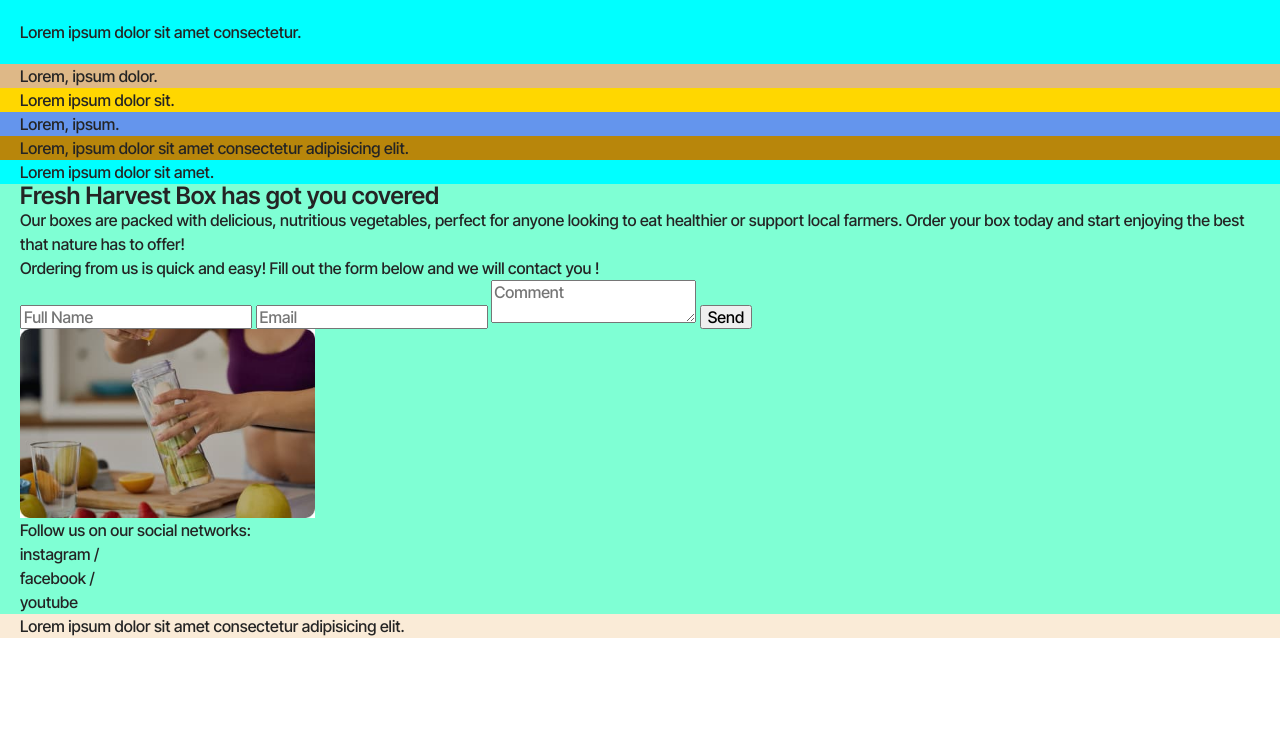
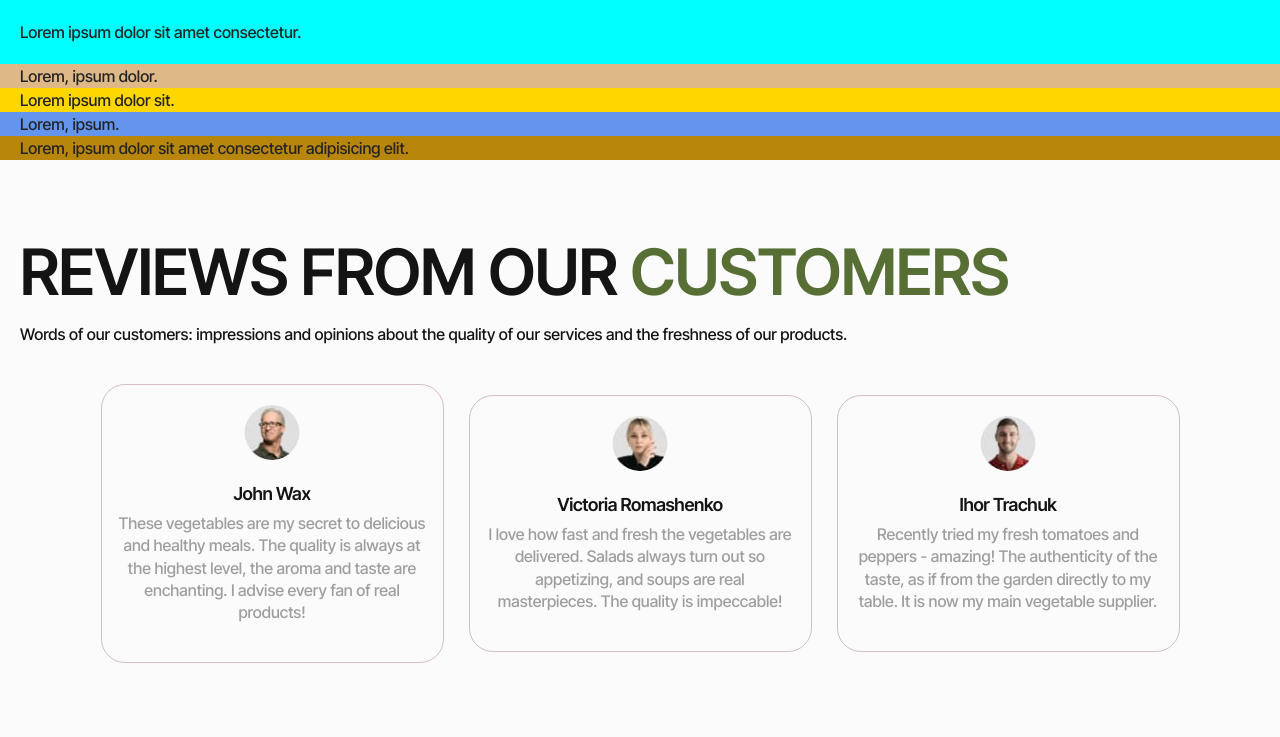
Before and after one commit to Iv-Hl/Cool_Developers, a website built with Vite: page src/index.html in a window 1280 px wide. Shown: the top 737 px of the page. Built offline with nearby package versions, Linux system fonts and the light colour scheme.

Commit message:
Sections 5

```diff
--- a/src/css/reviews.css
+++ b/src/css/reviews.css
@@ -1,3 +1,117 @@
 .reviews {
-    background-color: aqua;
+    padding-top: 80px;
+    padding-bottom: 80px;
+    background: #fbfbfb;
 }
+
+.reviews_main {
+    font-weight: 600;
+    font-size: 48px;
+    line-height: 104%;
+    letter-spacing: -0.01em;
+    text-transform: uppercase;
+    color: #141414;
+    margin-bottom: 20px;
+}
+
+.reviews_main_pos {
+    color: #576f35;
+}
+
+.reviews_main_text {
+    font-weight: 500;
+    font-size: 14px;
+    line-height: 129%;
+    color: #141414;
+    margin-bottom: 40px;
+}
+
+.reviews_sec {
+    display: flex;
+    gap: 18px;
+    align-items: center;
+    justify-content: center;
+}
+
+.reviews_sec_list {
+    border: 1px solid rgba(122, 49, 69, 0.3);
+    border-radius: 24px;
+    padding: 20px 16px 38px 16px;
+    width: 100%;
+}
+
+.reviews_sec_list_img {
+    border-radius: 100px;
+    margin-right: auto;
+    margin-left: auto;
+    margin-bottom: 24px;
+}
+
+.reviews_sec_list_main {
+    font-weight: 600;
+    font-size: 16px;
+    line-height: 125%;
+    letter-spacing: -0.02em;
+    text-align: center;
+    color: #040306;
+    margin-bottom: 8px;
+}
+
+.reviews_sec_list_text {
+    font-weight: 500;
+    font-size: 14px;
+    line-height: 129%;
+    text-align: center;
+    color: rgba(4, 3, 6, 0.4);
+}
+
+.secb{
+    display: none;
+}
+
+.secc{
+    display: none;
+}
+
+@media only screen and (min-width: 375px) {
+    .reviews_sec_list {
+        width: 335px;
+    }
+}
+
+@media only screen and (min-width: 768px) {
+    .reviews_main {
+        font-size: 64px;
+        line-height: 100%;
+    }
+    .reviews_main_text {
+        font-size: 16px;
+        line-height: 125%;
+    }
+    .reviews_sec_list {
+        width: 343px;
+    }
+    .reviews_sec_list_main {
+        font-size: 18px;
+        line-height: 110%;
+        color: #141414;
+
+    }
+    .reviews_sec_list_text {
+        font-size: 16px;
+        line-height: 140%;
+        color: rgba(20, 20, 20, 0.4);
+    }
+    .secb{
+        display: block;
+    }
+}
+
+@media only screen and (min-width: 1280px) {
+    .reviews_sec {
+        gap: 25px;
+    }
+    .secc{
+        display: block;
+    }
+}
--- a/src/partials/reviews.html
+++ b/src/partials/reviews.html
@@ -1,5 +1,23 @@
 <section class="reviews">
     <div class="container">
-        <p>Lorem ipsum dolor sit amet.</p>
+        <h2 class="reviews_main">reviews from our <a class="reviews_main_pos" href="">customers</a></h2>
+        <p class="reviews_main_text">Words of our customers: impressions and opinions about the quality of our services and the freshness of our products.</p>
+        <ul class="reviews_sec">
+            <li class="reviews_sec_list">
+                <img class="reviews_sec_list_img" srcset="../img/reviews/John Wax2.jpg 2x, ../img/reviews/John Wax.jpg 1x" src="../img/reviews/John Wax.jpg" alt="John Wax" width="56" height="56">
+                <h3 class="reviews_sec_list_main">John Wax</h3>
+                <p class="reviews_sec_list_text">These vegetables are my secret to delicious and healthy meals. The quality is always at the highest level, the aroma and taste are enchanting. I advise every fan of real products!</p>
+            </li>
+            <li class="reviews_sec_list secb">
+                <img class="reviews_sec_list_img" srcset="../img/reviews/Victoria Romashenko2.jpg 2x, ../img/reviews/Victoria Romashenko.jpg 1x" src="../img/reviews/Victoria Romashenko.jpg" alt="Victoria Romashenko" width="56" height="56">
+                <h3 class="reviews_sec_list_main">Victoria Romashenko</h3>
+                <p class="reviews_sec_list_text">I love how fast and fresh the vegetables are delivered. Salads always turn out so appetizing, and soups are real masterpieces. The quality is impeccable!</p>
+            </li>
+            <li class="reviews_sec_list secc">
+                <img class="reviews_sec_list_img" srcset="../img/reviews/Ihor Trachuk2.jpg 2x, ../img/reviews/Ihor Trachuk.jpg 1x" src="../img/reviews/Ihor Trachuk.jpg" alt="Ihor Trachuk" width="56" height="56">
+                <h3 class="reviews_sec_list_main">Ihor Trachuk</h3>
+                <p class="reviews_sec_list_text">Recently tried my fresh tomatoes and peppers - amazing! The authenticity of the taste, as if from the garden directly to my table. It is now my main vegetable supplier.</p>
+            </li>
+        </ul>
     </div>
 </section>
```
Also changed, not shown: src/img/reviews/Ihor Trachuk.jpg (added), src/img/reviews/Ihor Trachuk2.jpg (added), src/img/reviews/John Wax.jpg (added), src/img/reviews/John Wax2.jpg (added), src/img/reviews/Victoria Romashenko.jpg (added), src/img/reviews/Victoria Romashenko2.jpg (added).
